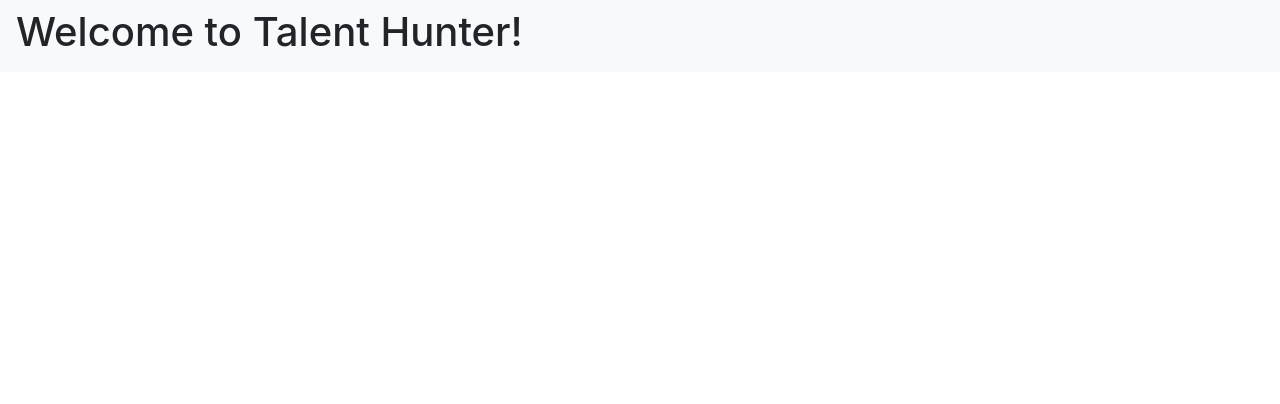
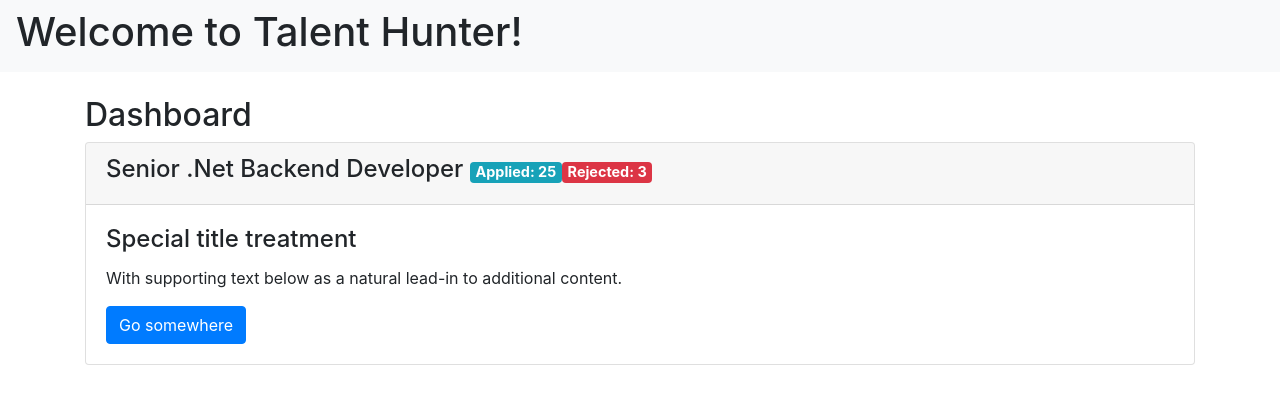
Before and after one commit to HerbertBodner/TalentHunter-Frontend, an Angular app: page / in a window 1280 px wide. Shown: the top 404 px of the page. Built offline with nearby package versions, Linux system fonts and the light colour scheme.

Commit message:
Dashboard component and Position component

```diff
--- a/src/app/app.component.html
+++ b/src/app/app.component.html
@@ -8,3 +8,11 @@
   </div>
 
 </nav>
+
+<br>
+<br>
+<br>
+<br>
+<div class="container">
+<app-th-dashboard></app-th-dashboard>
+</div>
--- a/src/app/app.module.ts
+++ b/src/app/app.module.ts
@@ -2,10 +2,14 @@
 import { NgModule } from '@angular/core';
 
 import { AppComponent } from './app.component';
+import { ThDashboardComponent } from './th-dashboard/th-dashboard.component';
+import { PositionComponent } from './th-dashboard/position/position.component';
 
 @NgModule({
   declarations: [
-    AppComponent
+    AppComponent,
+    ThDashboardComponent,
+    PositionComponent
   ],
   imports: [
     BrowserModule
--- /dev/null
+++ b/src/app/models/dashboard-position.ts
@@ -0,0 +1,6 @@
+export interface DashboardPosition {
+    Name: string;
+    AmountApplied: number;
+    AmountRejected: number;
+
+}
--- /dev/null
+++ b/src/app/models/day-applied-statistic.ts
@@ -0,0 +1,7 @@
+import { PortalStatistic } from "./portal-statistic";
+
+export interface DayAppliedStatistic {
+
+    Day: Date;
+    DayStatistics: PortalStatistic[]
+}
--- /dev/null
+++ b/src/app/models/portal-statistic.ts
@@ -0,0 +1,5 @@
+export interface PortalStatistic {
+    Source: string;
+    Color: number;
+    Amount: number;
+}
--- /dev/null
+++ b/src/app/th-dashboard/position/position.component.html
@@ -0,0 +1,17 @@
+<div class="card">
+
+  <div class="card-header">
+    <h4>{{position.Name}}
+      <span class="small">
+      <a href="#" class="badge badge-info">Applied: {{position.AmountApplied}}</a>
+      <a href="#" class="badge badge-danger">Rejected: {{position.AmountRejected}}</a>
+      </span>
+  </h4>
+  </div>
+
+  <div class="card-body">
+    <h4 class="card-title">Special title treatment</h4>
+    <p class="card-text">With supporting text below as a natural lead-in to additional content.</p>
+    <a href="#" class="btn btn-primary">Go somewhere</a>
+  </div>
+</div>
--- /dev/null
+++ b/src/app/th-dashboard/position/position.component.ts
@@ -0,0 +1,18 @@
+import { Component, OnInit } from '@angular/core';
+import { DashboardPosition } from '../../models/dashboard-position';
+
+@Component({
+  selector: 'dashboard-position',
+  templateUrl: './position.component.html',
+  styleUrls: ['./position.component.css']
+})
+export class PositionComponent implements OnInit {
+
+  position: DashboardPosition;
+  constructor() { }
+
+  ngOnInit() {
+    this.position = { Name: "Senior .Net Backend Developer", AmountApplied: 25, AmountRejected: 3 };
+  }
+
+}
--- /dev/null
+++ b/src/app/th-dashboard/th-dashboard.component.html
@@ -0,0 +1,2 @@
+<h2>Dashboard</h2>
+<dashboard-position></dashboard-position>
--- /dev/null
+++ b/src/app/th-dashboard/th-dashboard.component.ts
@@ -0,0 +1,51 @@
+import { Component, OnInit } from '@angular/core';
+import { DayAppliedStatistic } from '../models/day-applied-statistic';
+import { PortalStatistic } from '../models/portal-statistic';
+
+@Component({
+  selector: 'app-th-dashboard',
+  templateUrl: './th-dashboard.component.html',
+  styleUrls: ['./th-dashboard.component.css']
+})
+export class ThDashboardComponent implements OnInit {
+
+  StatisticsForLastWeek:DayAppliedStatistic[];
+  bars:PortalStatistic[];
+  constructor() { }
+
+  ngOnInit() {
+    this.StatisticsForLastWeek = [
+      { Day: new Date(2017,10, 21),
+        DayStatistics:[
+          {Source: "Karriere", Color: 5000, Amount: 3},
+          {Source: "Stepstone", Color: 7000, Amount: 5}
+        ]
+      },
+      { Day: new Date(2017,10, 20),
+        DayStatistics:[
+          {Source: "Karriere", Color: 5000, Amount: 1},
+          {Source: "Stepstone", Color: 7000, Amount: 2}
+        ]
+      },
+      { Day: new Date(2017,10, 19),
+        DayStatistics:[
+          {Source: "Karriere", Color: 5000, Amount: 0},
+          {Source: "Stepstone", Color: 7000, Amount: 1}
+        ]
+      },
+      { Day: new Date(2017,10, 18),
+        DayStatistics:[
+          {Source: "Karriere", Color: 5000, Amount: 1},
+          {Source: "Stepstone", Color: 7000, Amount: 1}
+        ]
+      },
+      { Day: new Date(2017,10, 17),
+        DayStatistics:[
+          {Source: "Karriere", Color: 5000, Amount: 2},
+          {Source: "Stepstone", Color: 7000, Amount: 0}
+        ]
+      }
+    ];
+
+  }
+}
```
Also changed, not shown: src/app/th-dashboard/position/position.component.css (added), src/app/th-dashboard/th-dashboard.component.css (added), 2 other files (tests, documents, lock files or other folders).
